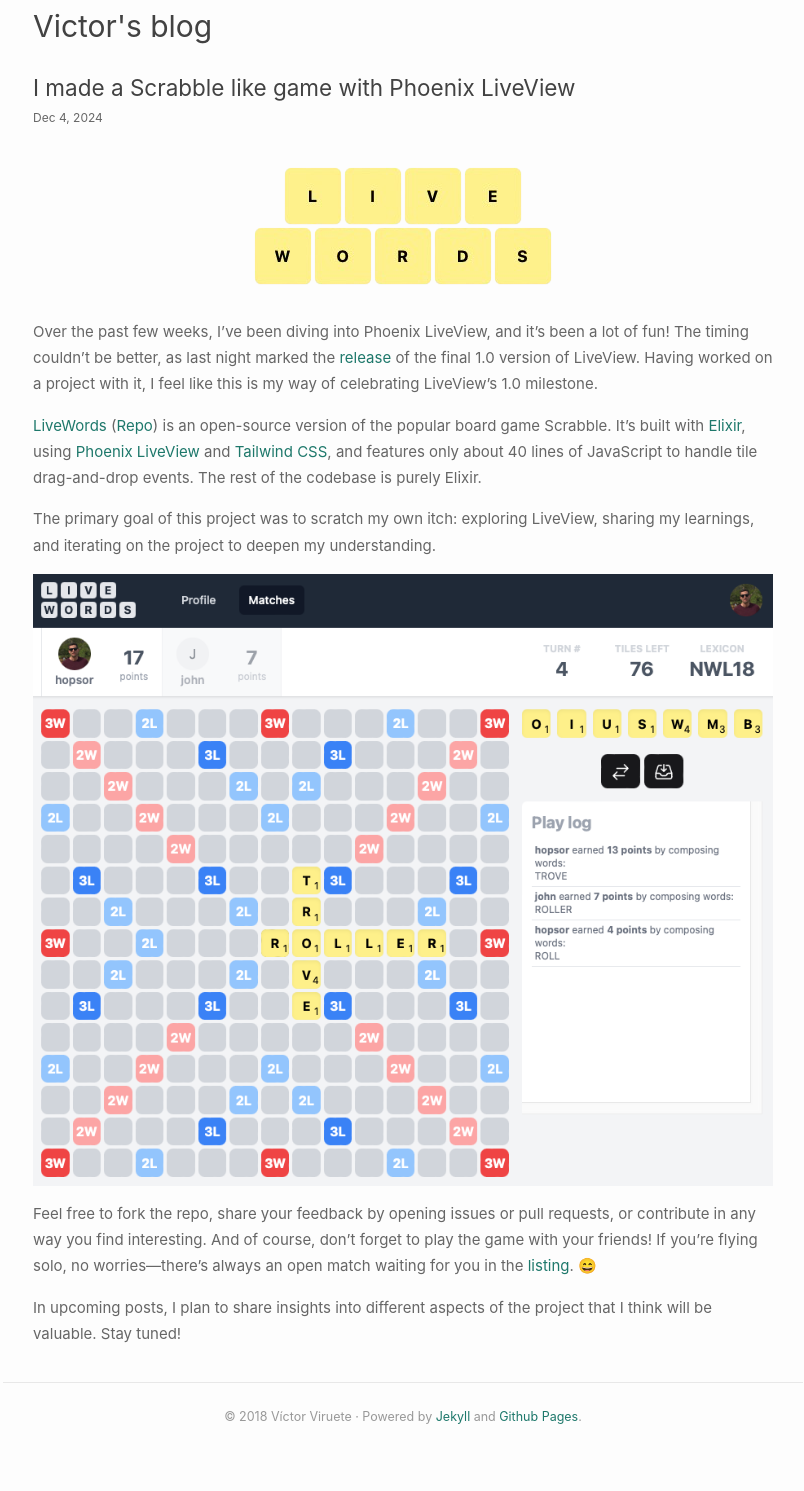
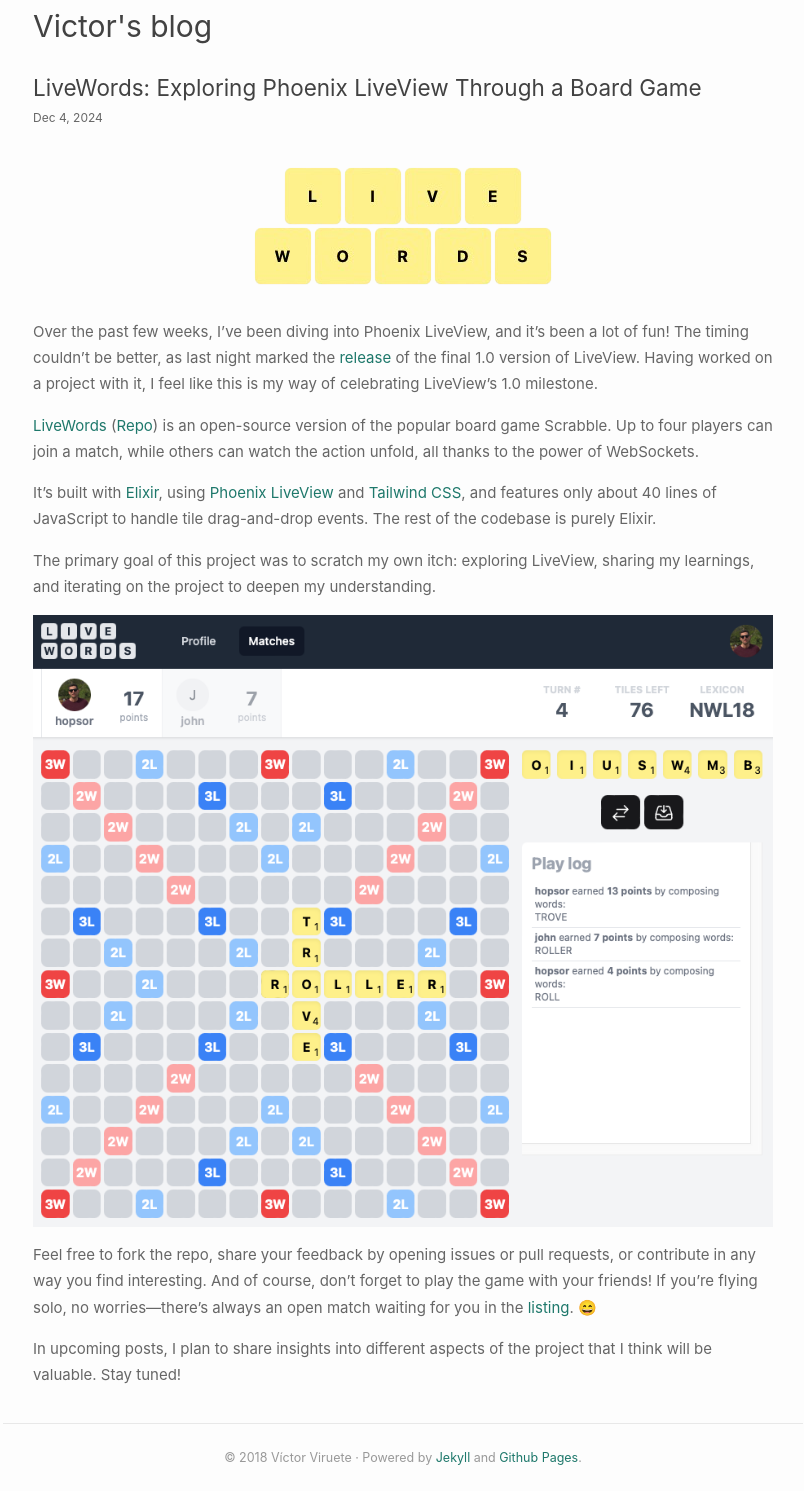
Before and after one commit to hopsor/hopsor.github.io, a Jekyll site: the page built from _posts/2024-12-04-livewords-scrabble-like-game-with-phoenix-liveview.md, in a window 1280 px wide. Shown: the whole page, without its empty margins (237-1041 px from the left). Built offline with Jekyll 4.4.1, drawn with Linux system fonts in a browser that asks for light colours; before the commit the page ends 1449 px from its top, so only the background shows below that.

Commit message:
final title and content

```diff
--- a/_posts/2024-12-04-livewords-scrabble-like-game-with-phoenix-liveview.md
+++ b/_posts/2024-12-04-livewords-scrabble-like-game-with-phoenix-liveview.md
@@ -1,13 +1,15 @@
 ---
 layout: post
-title:  "I made a Scrabble like game with Phoenix LiveView"
+title:  "LiveWords: Exploring Phoenix LiveView Through a Board Game"
 ---
 
 <img src="{{ "/assets/posts/livewords.png" | relative_url }}" style="display: block; margin: 0 auto" />
 
 Over the past few weeks, I’ve been diving into Phoenix LiveView, and it’s been a lot of fun! The timing couldn’t be better, as last night marked the [release](https://phoenixframework.org/blog/phoenix-liveview-1.0-released) of the final 1.0 version of LiveView. Having worked on a project with it, I feel like this is my way of celebrating LiveView's 1.0 milestone.
 
-[LiveWords](https://livewords.fly.dev) ([Repo](https://github.com/hopsor/scrabblex)) is an open-source version of the popular board game Scrabble. It’s built with [Elixir](https://elixir-lang.org), using [Phoenix LiveView](https://github.com/phoenixframework/phoenix_live_view) and [Tailwind CSS](https://tailwindcss.com), and features only about 40 lines of JavaScript to handle tile drag-and-drop events. The rest of the codebase is purely Elixir.
+[LiveWords](https://livewords.fly.dev) ([Repo](https://github.com/hopsor/scrabblex)) is an open-source version of the popular board game Scrabble. Up to four players can join a match, while others can watch the action unfold, all thanks to the power of WebSockets.
+
+It’s built with [Elixir](https://elixir-lang.org), using [Phoenix LiveView](https://github.com/phoenixframework/phoenix_live_view) and [Tailwind CSS](https://tailwindcss.com), and features only about 40 lines of JavaScript to handle tile drag-and-drop events. The rest of the codebase is purely Elixir.
 
 The primary goal of this project was to scratch my own itch: exploring LiveView, sharing my learnings, and iterating on the project to deepen my understanding.
 
```
